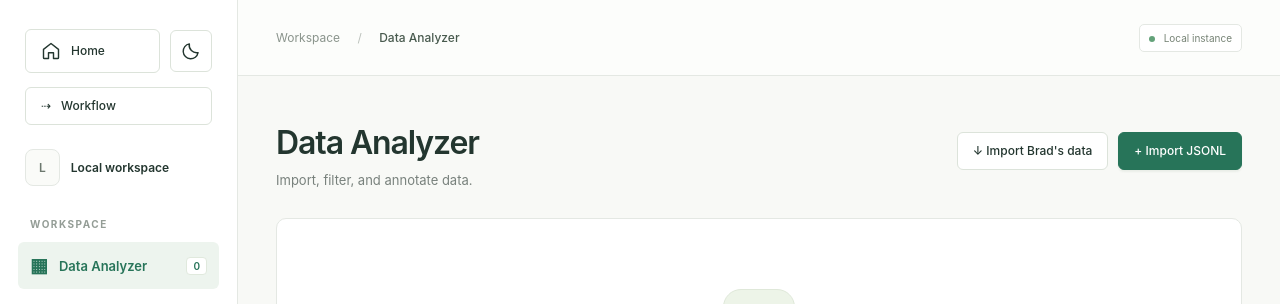
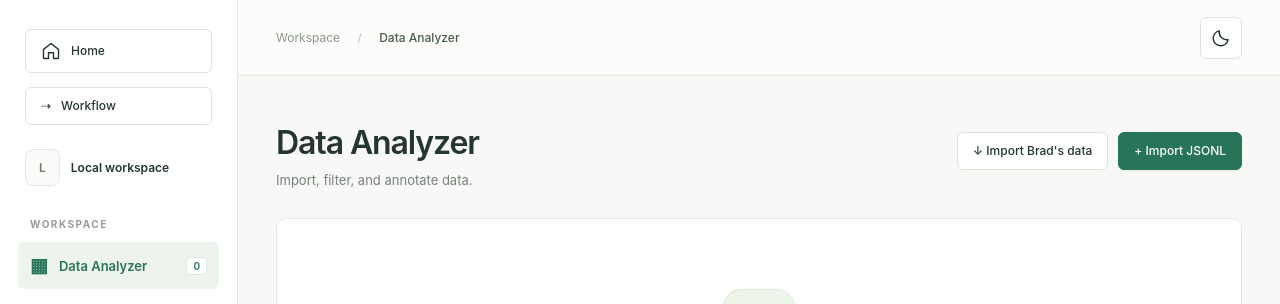
Before and after one commit to NIAID-BRC-Codeathons/metadata-curation-harmonization, a Flask app: page / in a window 1280 px wide. Shown: the top 304 px of the page. Run offline with Flask 3, Linux system fonts and the light colour scheme; data that the repository does not hold is empty; parts of the project's set-up code (start-up, migrations or seed data) failed here and were passed over; some libraries are stand-ins or nearby versions.

Commit message:
Webapp: UI tweaks

```diff
--- a/webapp/static/theme.css
+++ b/webapp/static/theme.css
@@ -1,6 +1,6 @@
 :root { color-scheme: light; }
 .sidebar-controls { display: flex; align-items: center; gap: 10px; margin: 0 7px 26px; }
-.sidebar-controls svg { width: 20px; height: 20px; fill: none; stroke: currentColor; stroke-width: 1.7; stroke-linecap: round; stroke-linejoin: round; }
+.sidebar-controls svg, .theme-toggle svg { width: 20px; height: 20px; fill: none; stroke: currentColor; stroke-width: 1.7; stroke-linecap: round; stroke-linejoin: round; }
 .home-link { flex: 1; justify-content: flex-start; }
 .theme-toggle { padding: 10px; min-width: 42px; min-height: 42px; }
 .sun-icon { display: none; }
@@ -29,3 +29,7 @@
 [data-theme="dark"] dialog::backdrop { background: #060d0ac4; }
 @media (max-width: 760px) { .sidebar-controls { margin: 0; } .home-link { flex: none; } }
 [data-theme="dark"] .button.danger{color:#ffb8b1;border-color:#985f59}
+
+.topbar-actions { display: flex; align-items: center; gap: 12px; flex-shrink: 0; }
+.topbar { gap: 12px; }
+@media (max-width: 480px) { .topbar { height: auto; min-height: 60px; flex-wrap: wrap; padding-top: 8px; padding-bottom: 8px; } .topbar-actions { margin-left: auto; } }
--- a/webapp/templates/base.html
+++ b/webapp/templates/base.html
@@ -17,10 +17,7 @@
       <svg viewBox="0 0 24 24" aria-hidden="true"><path d="m3 10 9-7 9 7v10a1 1 0 0 1-1 1h-5v-7H9v7H4a1 1 0 0 1-1-1Z"/></svg>
       <span>Home</span>
     </a>
-    <button class="button theme-toggle" id="theme-toggle" type="button" aria-label="Switch to dark mode" title="Switch to dark mode">
-      <svg class="moon-icon" viewBox="0 0 24 24" aria-hidden="true"><path d="M20.5 14A9 9 0 0 1 10 3.5 9 9 0 1 0 20.5 14Z"/></svg>
-      <svg class="sun-icon" viewBox="0 0 24 24" aria-hidden="true"><circle cx="12" cy="12" r="4"/><path d="M12 2v2m0 16v2M2 12h2m16 0h2M5 5l1.5 1.5m11 11L19 19M5 19l1.5-1.5m11-11L19 5"/></svg>
-    </button>
+
   </div>
   <a class="button workflow-link {{ 'selected' if request.endpoint == 'workflow' }}" href="{{ url_for('workflow') }}" {% if request.endpoint == 'workflow' %}aria-current="page"{% endif %}><span aria-hidden="true">⇢</span> Workflow</a>
   <div class="workspace-label"><span class="workspace-avatar">L</span><span>Local workspace</span></div>
@@ -33,7 +30,12 @@
   <div class="sidebar-bottom"><span class="connection-dot"></span> SQLite connected<small>Stored in your workspace</small></div>
 </aside>
 <div class="app-shell">
-  <header class="topbar"><div class="breadcrumbs">Workspace <span>/</span> <strong>{{ 'Workflow' if request.endpoint == 'workflow' else 'Data Analyzer' }}</strong></div><span class="local-badge"><span class="connection-dot"></span> Local instance</span></header>
+  <header class="topbar"><div class="breadcrumbs">Workspace <span>/</span> <strong>{{ 'Workflow' if request.endpoint == 'workflow' else 'Data Analyzer' }}</strong></div><div class="topbar-actions">
+    <button class="button theme-toggle" id="theme-toggle" type="button" aria-label="Switch to dark mode" title="Switch to dark mode">
+      <svg class="moon-icon" viewBox="0 0 24 24" aria-hidden="true"><path d="M20.5 14A9 9 0 0 1 10 3.5 9 9 0 1 0 20.5 14Z"/></svg>
+      <svg class="sun-icon" viewBox="0 0 24 24" aria-hidden="true"><circle cx="12" cy="12" r="4"/><path d="M12 2v2m0 16v2M2 12h2m16 0h2M5 5l1.5 1.5m11 11L19 19M5 19l1.5-1.5m11-11L19 5"/></svg>
+    </button>
+  </div></header>
   <main>
     {% for category, message in get_flashed_messages(with_categories=true) %}<div class="notice {{ category }}" role="status">✓ {{ message }}</div>{% endfor %}
     {% block content %}{% endblock %}
```
Also changed, not shown: webapp/README.md.
